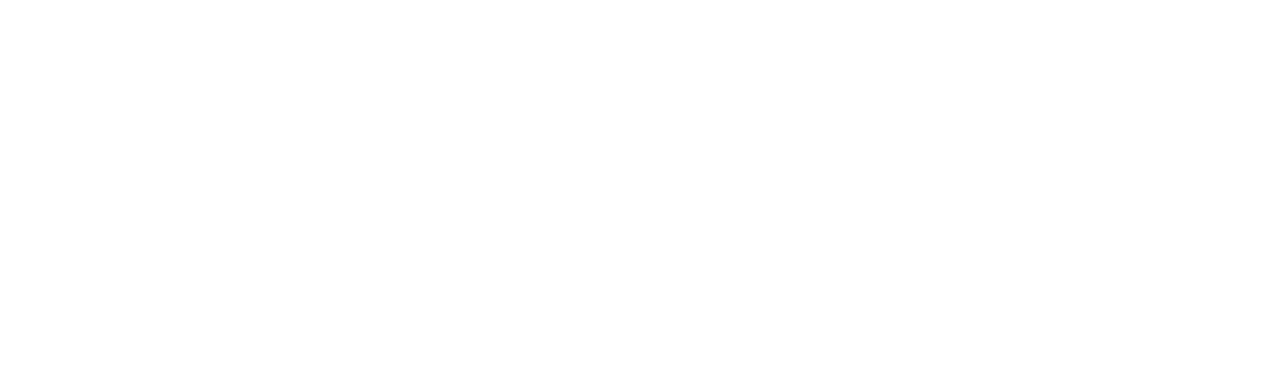
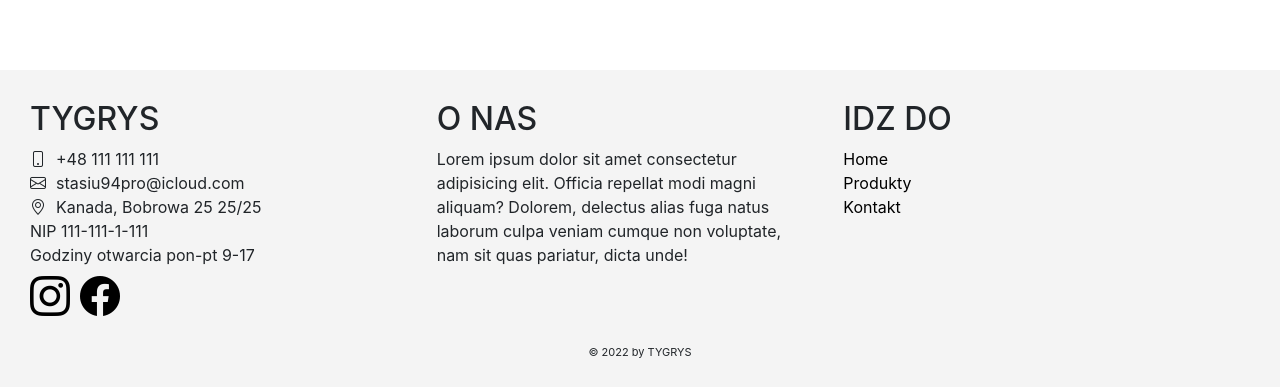
Before and after one commit to Hichahy/Tygrys, a React (Create React App) app: page /home in a window 1280 px wide. Shown: the part 3015-3402 px from the top of the page. Before the commit the page ends 3085 px from the top, so only its background shows below. Built offline with nearby package versions, Linux system fonts and the light colour scheme.

Commit message:
create footer

```diff
--- a/src/App.tsx
+++ b/src/App.tsx
@@ -4,6 +4,7 @@
 import Home from "./components/home/Home";
 import Products from "./components/products/Products";
 import "./App.scss";
+import Footer from "./components/footer/Footer";
 
 const App = () => {
   return (
@@ -14,6 +15,7 @@
         <Route path="/home" element={<Home />} />
         <Route path="/products" element={<Products />} />
       </Routes>
+      <Footer />
     </div>
   );
 };
--- /dev/null
+++ b/src/components/footer/Footer.tsx
@@ -0,0 +1,77 @@
+import React from "react";
+import "./footer.scss";
+import { NavLink } from "react-router-dom";
+
+const Footer = () => {
+  return (
+    <footer>
+      <div className="section-box">
+        <section className="info-section">
+          <h2>tygrys</h2>
+          <span>
+            <i className="bi bi-phone"></i>
+            +48 111 111 111
+          </span>
+          <span>
+            <i className="bi bi-envelope"></i>
+            stasiu94pro@icloud.com
+          </span>
+          <span>
+            <i className="bi bi-geo-alt"></i>
+            Kanada, Bobrowa 25 25/25
+          </span>
+          <span>NIP 111-111-1-111</span>
+          <span>Godziny otwarcia pon-pt 9-17</span>
+          <span>
+            <a
+              target="_blank"
+              href="https://www.instagram.com/"
+              rel="noreferrer"
+            >
+              <i className="bi bi-instagram"></i>
+            </a>
+            <a
+              target="_blank"
+              href="https://www.facebook.com/"
+              rel="noreferrer"
+            >
+              <i className="bi bi-facebook"></i>
+            </a>
+          </span>
+        </section>
+        <section>
+          <h2>o nas</h2>
+          <span>
+            Lorem ipsum dolor sit amet consectetur adipisicing elit. Officia
+            repellat modi magni aliquam? Dolorem, delectus alias fuga natus
+            laborum culpa veniam cumque non voluptate, nam sit quas pariatur,
+            dicta unde!
+          </span>
+        </section>
+        <section>
+          <h2>idz do</h2>
+          <ul>
+            <li>
+              <NavLink className="nav-link" to="/home">
+                Home
+              </NavLink>
+            </li>
+            <li>
+              <NavLink className="nav-link" to="/products">
+                Produkty
+              </NavLink>
+            </li>
+            <li>
+              <NavLink className="nav-link" to="/products">
+                Kontakt
+              </NavLink>
+            </li>
+          </ul>
+        </section>
+      </div>
+      <span className="company">© 2022 by TYGRYS</span>
+    </footer>
+  );
+};
+
+export default Footer;
--- /dev/null
+++ b/src/components/footer/footer.scss
@@ -0,0 +1,65 @@
+footer {
+  background-color: rgba(243, 243, 243, 0.879);
+  min-height: 20rem;
+  padding: 30px;
+
+  .company {
+    display: flex;
+    justify-content: center;
+    font-size: 11px;
+  }
+
+  section {
+    margin-bottom: 30px;
+  }
+
+  h2 {
+    text-transform: uppercase;
+  }
+
+  .info-section {
+    display: flex;
+    flex-direction: column;
+
+    i {
+      margin-right: 10px;
+    }
+
+    a {
+      color: black;
+      font-size: 40px;
+    }
+  }
+
+  ul {
+    padding: 0;
+  }
+
+  li {
+    list-style-type: none;
+  }
+
+  .nav-link {
+    padding: 0;
+    color: black;
+  }
+}
+
+@media screen and (min-width: 817px) {
+  footer {
+    display: flex;
+    flex-direction: column;
+    justify-content: space-between;
+
+    .section-box {
+      display: flex;
+    }
+
+    section {
+      width: 33.333%;
+      display: flex;
+      flex-direction: column;
+      margin: 0 30px 0 0;
+    }
+  }
+}
```
Also changed, not shown: 1 other file (tests, documents, lock files or other folders).
